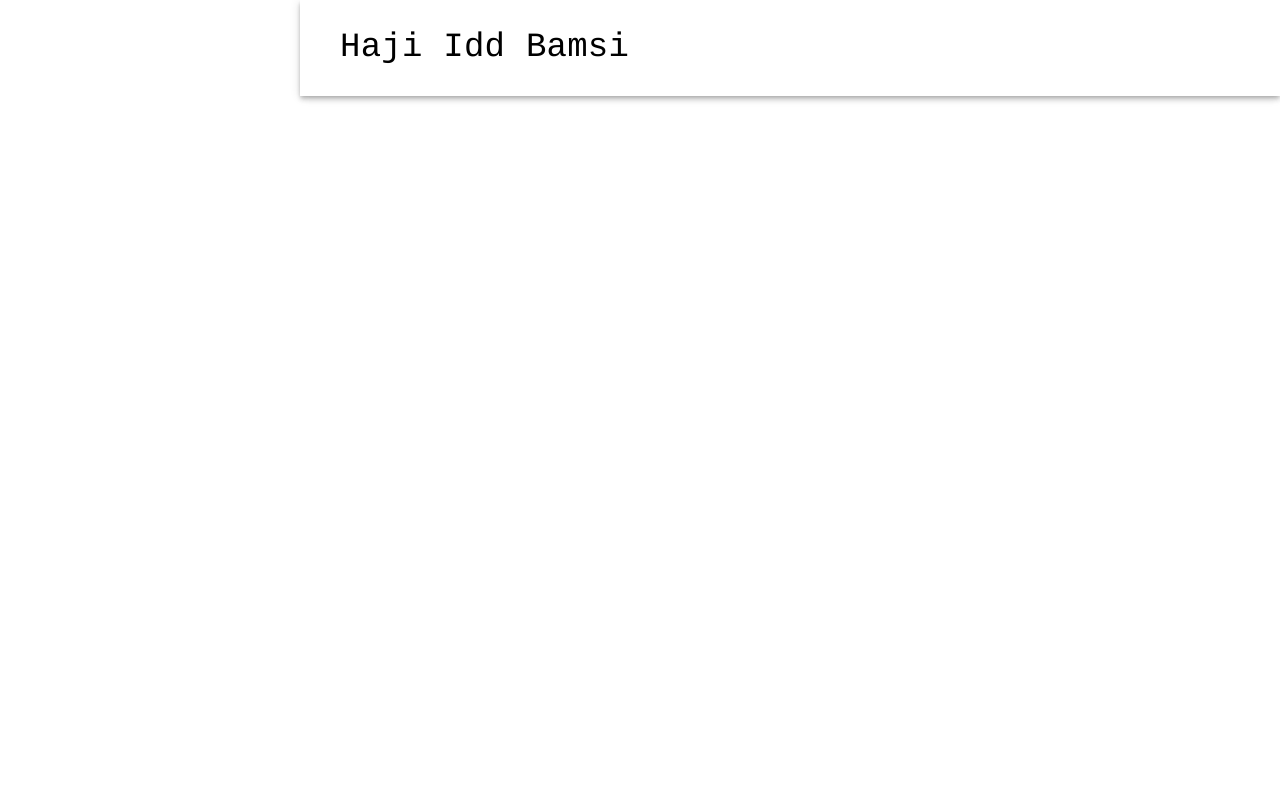
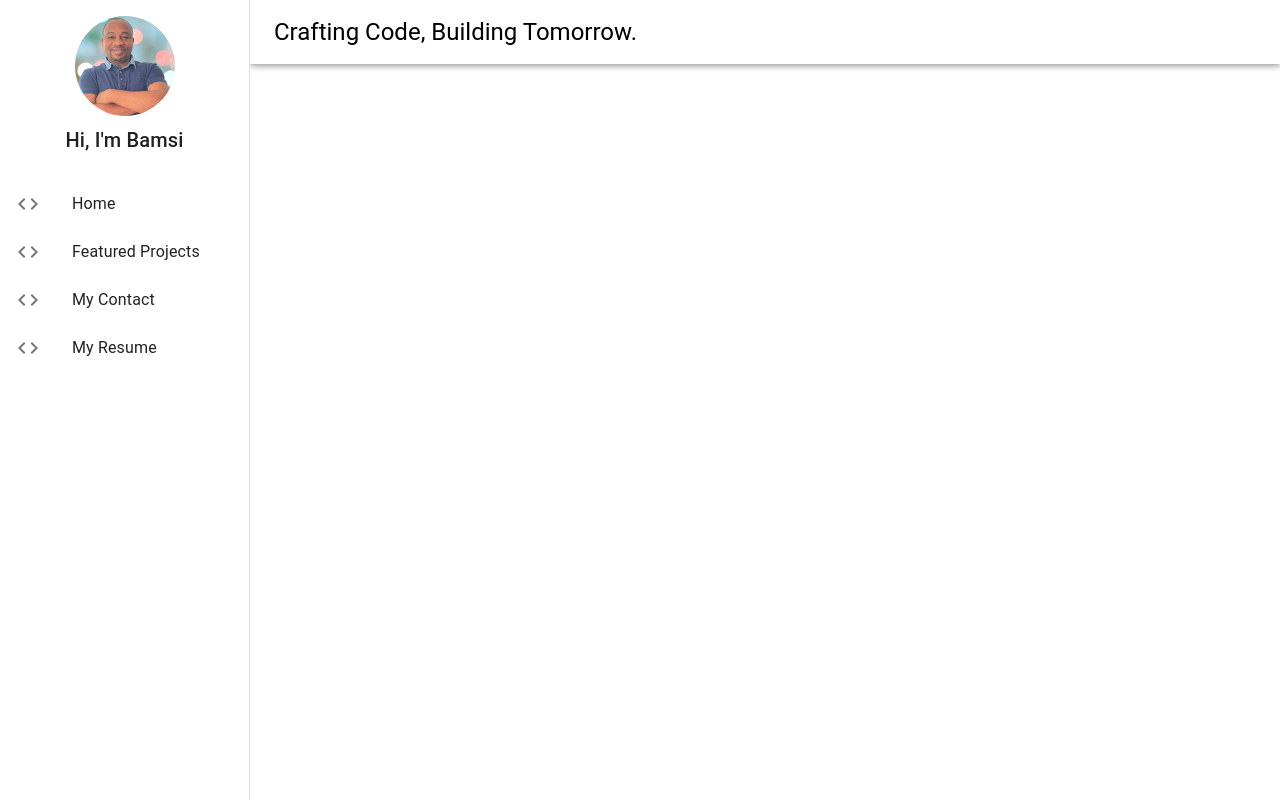
Before and after one commit to bamsi/hbamsi, a React (Create React App) app: page / in a window 1280 px wide. Built offline with nearby package versions, Linux system fonts and the light colour scheme.

Commit message:
add navigation menu

```diff
--- a/src/App.js
+++ b/src/App.js
@@ -1,18 +1,32 @@
 import { Box } from "@mui/material";
 import CssBaseline from "@mui/material/CssBaseline";
 import ToolBar from "./components/toolbar";
+import { useState } from "react";
+import NavBar from "./components/navbar";
 
-const navWidth = 300;
+const navWidth = 250;
 
 function App() {
+  const [mobileOpen, setMobileOpen] = useState(false);
+
+  const handleDrawerToggle = () => {
+    setMobileOpen(!mobileOpen);
+  };
+
   return (
     <Box sx={{ display: "flex" }}>
       <CssBaseline />
-      <ToolBar width={navWidth} />
+      <ToolBar width={navWidth} drawerToggleHandler={handleDrawerToggle} />
       <Box
         component="nav"
         sx={{ width: { sm: navWidth }, flexShrink: { sm: 0 } }}
-      ></Box>
+      >
+        <NavBar
+          width={navWidth}
+          mobileOpen={mobileOpen}
+          drawerToggleHandler={handleDrawerToggle}
+        />
+      </Box>
       <Box
         component="main"
         sx={{ flexGrow: 1, p: 3, width: { sm: `calc(100% - ${navWidth}px)` } }}
--- /dev/null
+++ b/src/components/navbar.js
@@ -0,0 +1,83 @@
+import Drawer from "@mui/material/Drawer";
+import List from "@mui/material/List";
+import ListItem from "@mui/material/ListItem";
+import ListItemButton from "@mui/material/ListItemButton";
+import ListItemText from "@mui/material/ListItemText";
+import ListItemIcon from "@mui/material/ListItemIcon";
+import CodeIcon from "@mui/icons-material/Code";
+import Avatar from "@mui/material/Avatar";
+import avatar from "../images/avatar.png";
+import Typography from "@mui/material/Typography";
+
+const NavBar = (props) => {
+  const { mobileOpen, width, drawerToggleHandler } = props;
+
+  const drawer = (
+    <div>
+      <div
+        style={{
+          display: "flex",
+          flexDirection: "column",
+          justifyContent: "center",
+          alignItems: "center",
+          margin: "1rem 0",
+        }}
+      >
+        <Avatar
+          alt="Haji I. Bamsi"
+          src={avatar}
+          sx={{ width: 100, height: 100, marginBottom: "0.5rem" }}
+        />
+
+        <Typography variant="h6" noWrap>
+          Hi, I'm Bamsi
+        </Typography>
+      </div>
+      <List>
+        {["Home", "Featured Projects", "My Contact", "My Resume"].map(
+          (text) => (
+            <ListItem key={text} disablePadding>
+              <ListItemButton>
+                <ListItemIcon>
+                  <CodeIcon />
+                </ListItemIcon>
+                <ListItemText primary={text} />
+              </ListItemButton>
+            </ListItem>
+          )
+        )}
+      </List>
+    </div>
+  );
+
+  return (
+    <>
+      <Drawer
+        variant="temporary"
+        open={mobileOpen}
+        onClose={drawerToggleHandler}
+        ModalProps={{
+          keepMounted: true,
+        }}
+        sx={{
+          display: { xs: "block", sm: "none" },
+          "& .MuiDrawer-paper": { boxSizing: "border-box", width: width },
+        }}
+      >
+        {drawer}
+      </Drawer>
+      <Drawer
+        variant="permanent"
+        sx={{
+          display: { xs: "none", sm: "block" },
+          "& .MuiDrawer-paper": { boxSizing: "border-box", width: width },
+        }}
+        open
+      >
+        {drawer}
+      </Drawer>
+    </>
+  );
+};
+
+export default NavBar;
--- a/src/components/toolbar.js
+++ b/src/components/toolbar.js
@@ -3,15 +3,9 @@ import Toolbar from "@mui/material/Toolbar";
 import IconButton from "@mui/material/IconButton";
 import MenuIcon from "@mui/icons-material/Menu";
 import Typography from "@mui/material/Typography";
-import { useState } from "react";
 
 const ToolBar = (props) => {
-  const { width } = props;
-  const [mobileOpen, setMobileOpen] = useState(false);
-
-  const handleDrawerToggle = () => {
-    setMobileOpen(!mobileOpen);
-  };
+  const { width, drawerToggleHandler } = props;
 
   return (
     <AppBar
@@ -19,7 +13,6 @@ const ToolBar = (props) => {
       sx={{
         width: { sm: `calc(100% - ${width}px)` },
         ml: { sm: `${width}px` },
-        padding: "1rem",
         backgroundColor: "secondary.contrastText",
         "&:hover": {
           backgroundColor: "#f5f5f5",
@@ -31,18 +24,13 @@ const ToolBar = (props) => {
         <IconButton
           color="inherit"
           edge="start"
-          onClick={handleDrawerToggle}
+          onClick={drawerToggleHandler}
           sx={{ mr: 2, display: { sm: "none" } }}
         >
           <MenuIcon />
         </IconButton>
-        <Typography
-          variant="h4"
-          noWrap
-          component="h1"
-          sx={{ fontFamily: "Courier, monospace" }}
-        >
-          Haji Idd Bamsi
+        <Typography variant="h5" noWrap component="h1">
+          Crafting Code, Building Tomorrow.
         </Typography>
       </Toolbar>
     </AppBar>
```
Also changed, not shown: src/images/avatar.png (added).
